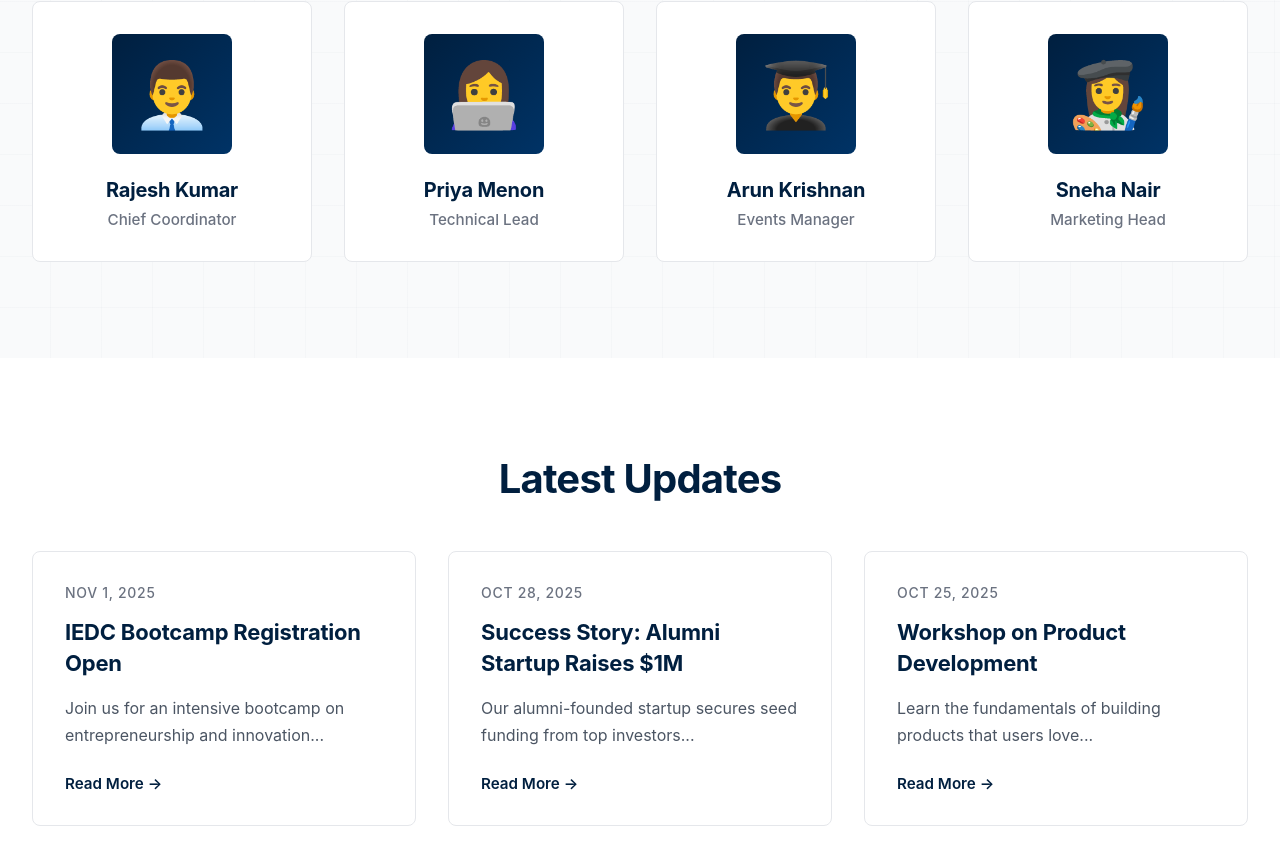
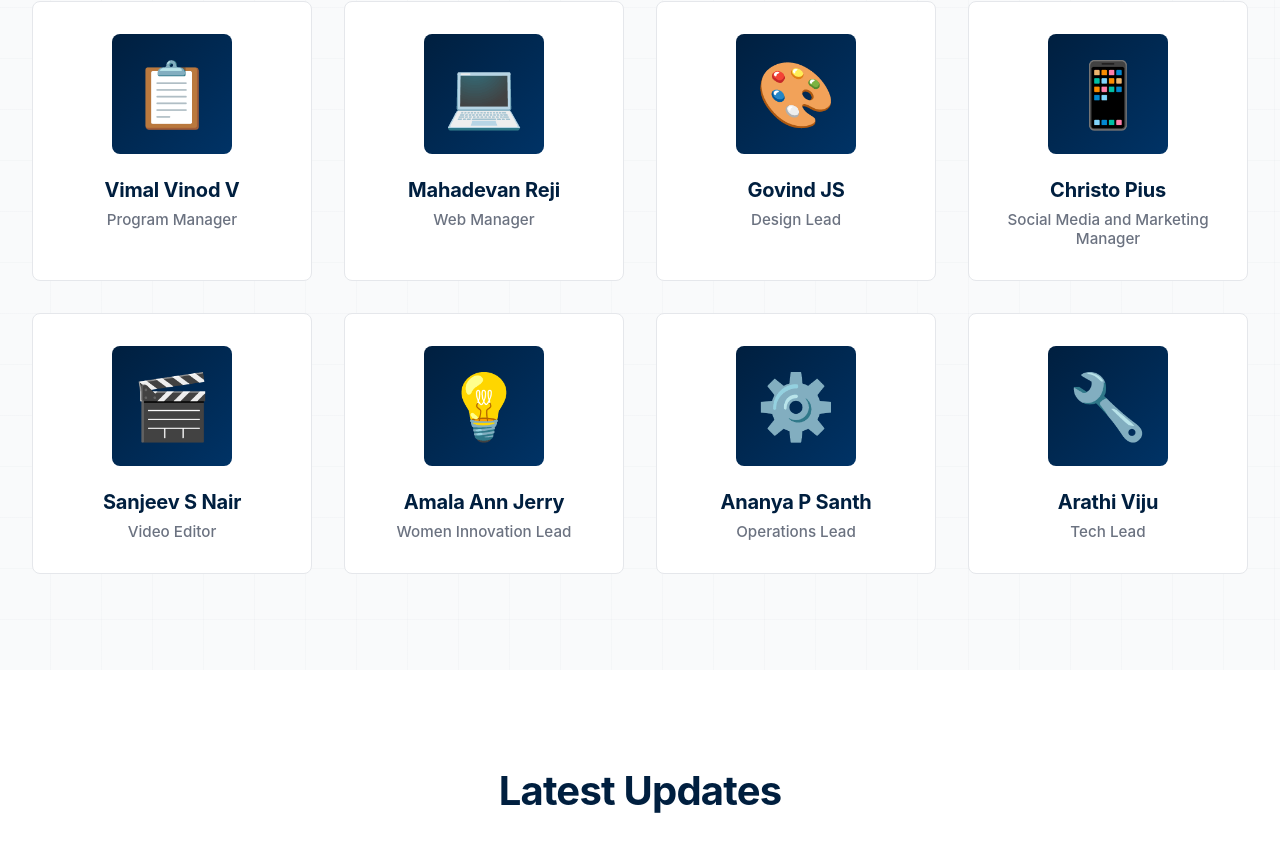
Before and after one commit to rinto-Cherian24/iedc, a Next.js app: page / in a window 1280 px wide. Shown: the part 2071-2923 px from the top of the page. Built offline with nearby package versions, Linux system fonts and the light colour scheme.

Commit message:
Update team section

```diff
--- a/app/page.js
+++ b/app/page.js
@@ -40,10 +40,14 @@ export default function Home() {
   ]
 
   const team = [
-    { name: 'Rajesh Kumar', role: 'Chief Coordinator', image: '👨‍💼' },
-    { name: 'Priya Menon', role: 'Technical Lead', image: '👩‍💻' },
-    { name: 'Arun Krishnan', role: 'Events Manager', image: '👨‍🎓' },
-    { name: 'Sneha Nair', role: 'Marketing Head', image: '👩‍🎨' }
+    { name: 'Vimal Vinod V', role: 'Program Manager', image: '📋' },
+    { name: 'Mahadevan Reji', role: 'Web Manager', image: '💻' },
+    { name: 'Govind JS', role: 'Design Lead', image: '🎨' },
+    { name: 'Christo Pius', role: 'Social Media and Marketing Manager', image: '📱' },
+    { name: 'Sanjeev S Nair', role: 'Video Editor', image: '🎬' },
+    { name: 'Amala Ann Jerry', role: 'Women Innovation Lead', image: '💡' },
+    { name: 'Ananya P Santh', role: 'Operations Lead', image: '⚙️' },
+    { name: 'Arathi Viju', role: 'Tech Lead', image: '🔧' }
   ]
 
   const blogs = [
```
